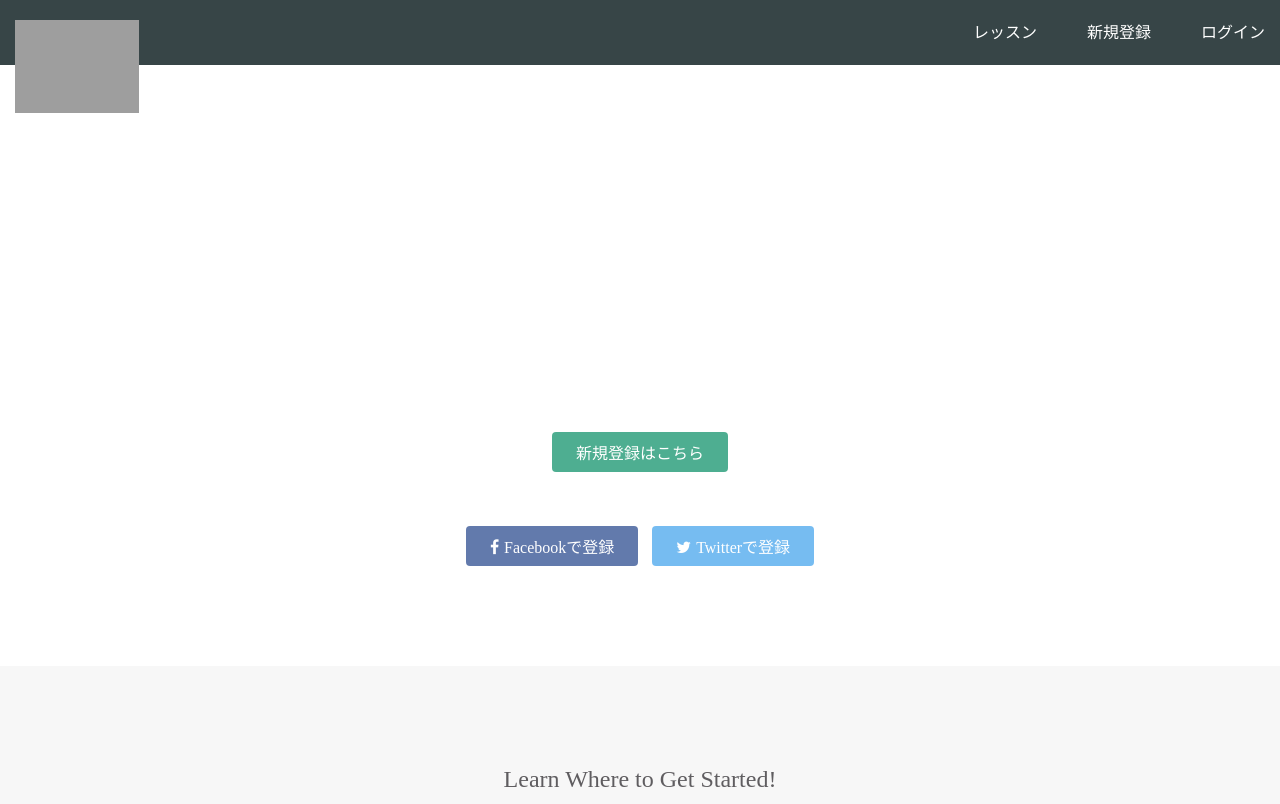
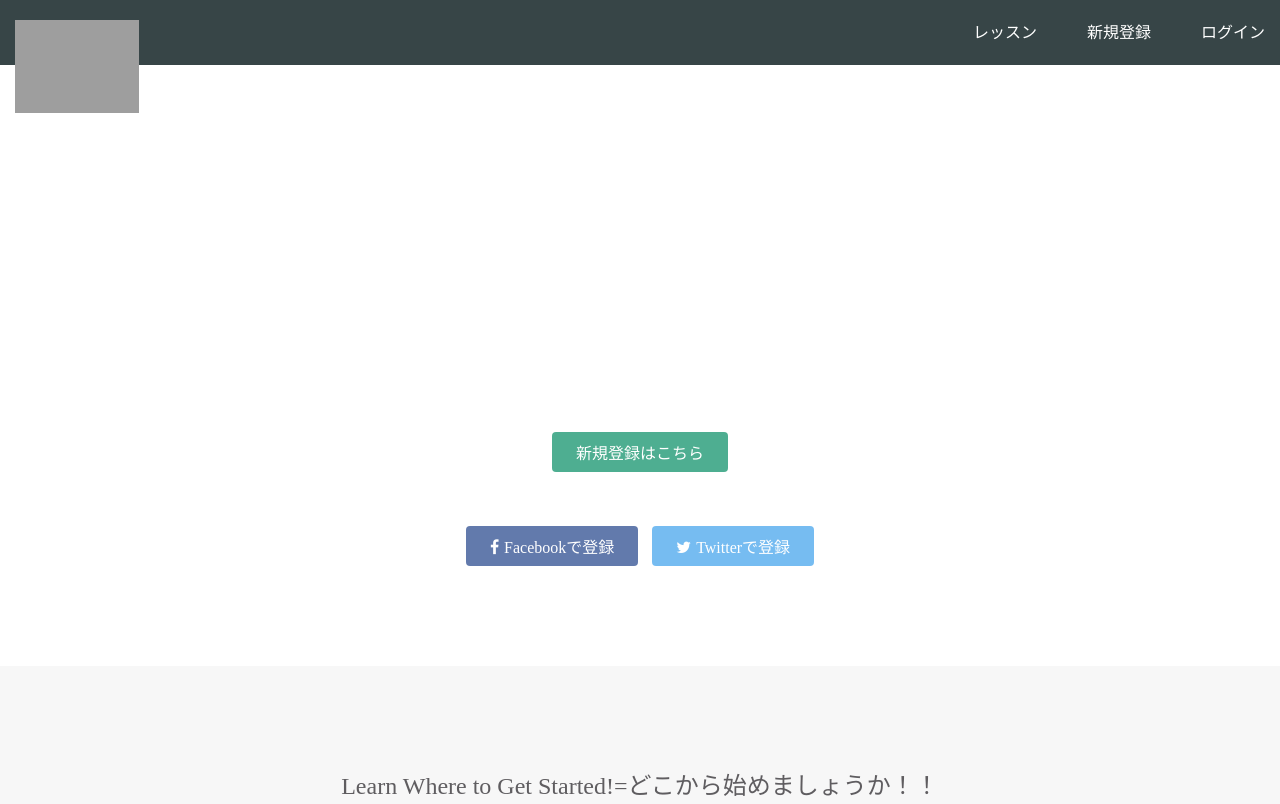
Before and after one commit to seinauchida/seinauchida.github.io, a plain HTML site: page index.html in a window 1280 px wide. Shown: the top 804 px of the page. Drawn offline with Linux system fonts and the light colour scheme; grey boxes are pictures that could not be loaded.

Commit message:
Update index.html

```diff
--- a/index.html
+++ b/index.html
@@ -36,7 +36,7 @@
   <div class="lesson-wrapper">
     <div class="container">
       <div class="heading">
-        <h2>Learn Where to Get Started!</h2>
+        <h2>Learn Where to Get Started!=どこから始めましょうか！！</h2>
       </div>
       <div class="lessons">
         <div class="lesson">
```
